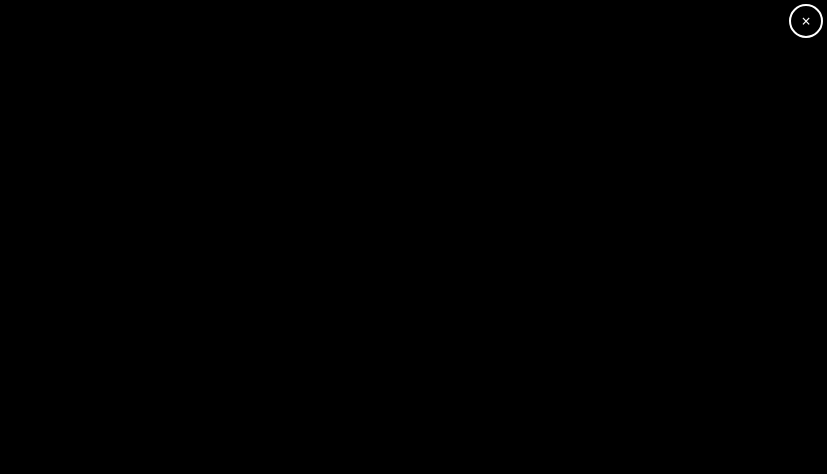
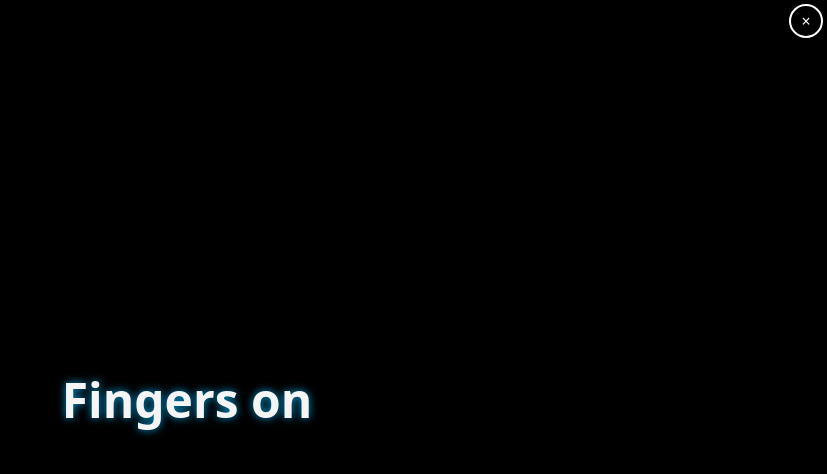
Before and after one commit to vijo95/finger-picker, a React (Vite) app: page / in a window 1280 px wide. Both pictures are taken after a click on the button "Start". Shown: the top 474 px of the page, without its empty margins (453-1280 px from the left). Built offline with nearby package versions, Linux system fonts and the light colour scheme.

Commit message:
groups mode

```diff
--- a/src/App.tsx
+++ b/src/App.tsx
@@ -7,7 +7,7 @@ export type GameMode = "groups" | "winners";
 
 export default function App(): JSX.Element {
   const [gameMode, setGameMode] = useState<GameMode>("winners");
-  const [numberOfWinners, setNumberOfWinnersOrGroups] = useState(1);
+  const [numberOfWinnersOrGroups, setNumberOfWinnersOrGroups] = useState(1);
   const [gameStarted, setGameStarted] = useState(false);
   return (
     <>
@@ -20,7 +20,8 @@ export default function App(): JSX.Element {
         />
       ) : (
         <TouchArea
-          numberOfWinners={numberOfWinners}
+          gameMode={gameMode}
+          numberOfWinnersOrGroups={numberOfWinnersOrGroups}
           setGameStarted={setGameStarted}
           setNumberOfWinnersOrGroups={setNumberOfWinnersOrGroups}
         />
--- a/src/components/settings/settings.css
+++ b/src/components/settings/settings.css
@@ -70,6 +70,8 @@
   box-shadow: 0 4px 10px rgba(0, 0, 0, 0.2);
   width: 200px;
   user-select: none;
+
+  position: relative;
 }
 
 .buttonStyled:hover {
@@ -151,3 +153,8 @@
   outline: 2px solid #93c5fd;
   outline-offset: 2px;
 }
+
+.playIcon {
+  width: 30px;
+  height: 30px;
+}
--- a/src/components/settings/settings.tsx
+++ b/src/components/settings/settings.tsx
@@ -1,5 +1,7 @@
 import type { GameMode } from "../../App";
 import "./settings.css";
+import groupIcon from "../../assets/icons8-group-96.png";
+import winnerIcon from "../../assets/icons8-podium-80.png";
 
 export const Settings = ({
   gameMode,
@@ -23,7 +25,19 @@ export const Settings = ({
           onChange={() => setGameMode("groups")}
         />
         <span className="radiomark" />
-        <span style={{ color: "white", userSelect: "none" }}>Groups</span>
+        <span
+          style={{
+            color: "white",
+            userSelect: "none",
+            display: "flex",
+            alignItems: "center",
+            justifyContent: "center",
+            gap: 8,
+          }}
+        >
+          <span>Groups</span>
+          <img src={groupIcon} alt="play icon" className="playIcon" />
+        </span>
       </label>
       <label className="radio">
         <input
@@ -34,8 +48,18 @@ export const Settings = ({
           onChange={() => setGameMode("winners")}
         />
         <span className="radiomark" />
-        <span style={{ color: "white", userSelect: "none" }}>
-          Number of Winners
+        <span
+          style={{
+            color: "white",
+            userSelect: "none",
+            display: "flex",
+            alignItems: "center",
+            justifyContent: "center",
+            gap: 8,
+          }}
+        >
+          <span>Winners</span>
+          <img src={winnerIcon} alt="play icon" className="playIcon" />
         </span>
       </label>
 
--- a/src/components/touchArea/touchArea.css
+++ b/src/components/touchArea/touchArea.css
@@ -43,3 +43,36 @@
     transform: translate(-50%, -50%) scale(1);
   }
 }
+
+.closedIcon {
+  display: flex;
+  justify-content: center;
+  align-items: center;
+  color: white;
+  height: 30px;
+  width: 30px;
+  border-radius: 50%;
+  border: 2px solid white;
+  position: absolute;
+  top: 4px;
+  right: 4px;
+  user-select: none;
+}
+
+.fingerOn {
+  position: absolute;
+  color: whitesmoke;
+  font-weight: bold;
+  font-size: 3rem;
+  text-align: center;
+  padding: 1rem;
+  display: flex;
+  justify-content: center;
+  align-items: center;
+  user-select: none;
+  text-shadow: 0px 0px 8px #0098d4;
+  top: 50%;
+  left: 50%;
+  transform: translate(-50%, -50%);
+  pointer-events: none;
+}
--- a/src/components/touchArea/touchArea.tsx
+++ b/src/components/touchArea/touchArea.tsx
@@ -1,19 +1,33 @@
 import "./touchArea.css";
-import { useCallback, useEffect, useRef, useState, type FC } from "react";
-import { TouchPoint, WinnerTouchPoint } from "../touchPoint/touchPoint";
+import React, {
+  useCallback,
+  useEffect,
+  useRef,
+  useState,
+  type FC,
+} from "react";
+import {
+  GroupTouchPoint,
+  TouchPoint,
+  WinnerTouchPoint,
+} from "../touchPoint/touchPoint";
 import { useTouch, type Point } from "../../hooks/useTouch";
 import CountdownTimer from "../timer/timer";
+import type { GameMode } from "../../App";
 
 export const TouchArea: FC<{
-  numberOfWinners: number;
+  gameMode: GameMode;
+  numberOfWinnersOrGroups: number;
   setGameStarted: React.Dispatch<React.SetStateAction<boolean>>;
   setNumberOfWinnersOrGroups: React.Dispatch<React.SetStateAction<number>>;
 }> = ({
-  numberOfWinners,
+  gameMode,
+  numberOfWinnersOrGroups,
   setGameStarted,
   setNumberOfWinnersOrGroups,
 }: {
-  numberOfWinners: number;
+  gameMode: GameMode;
+  numberOfWinnersOrGroups: number;
   setGameStarted: React.Dispatch<React.SetStateAction<boolean>>;
   setNumberOfWinnersOrGroups: React.Dispatch<React.SetStateAction<number>>;
 }) => {
@@ -22,14 +36,34 @@ export const TouchArea: FC<{
   const [showTimer, setShowTimer] = useState<boolean>(false);
   const [countdownOver, setCountdownOver] = useState<boolean>(false);
   const [winners, setWinners] = useState<Point[]>([]);
+  const [groups, setGroups] = useState<Point[][]>([]);
+
+  console.log(gameMode);
 
   const timesUp = useCallback(() => {
     if (touches.size === 0) return;
 
     let touchArray = Array.from(touches.values());
+    if (gameMode === "groups") {
+      for (let i = touchArray.length - 1; i > 0; i--) {
+        const j = Math.floor(Math.random() * (i + 1));
+        [touchArray[i], touchArray[j]] = [touchArray[j], touchArray[i]];
+      }
+
+      const groups: Point[][] = Array.from(
+        { length: numberOfWinnersOrGroups },
+        () => []
+      );
+
+      touchArray.forEach((touch, i) => {
+        const groupIndex = i % numberOfWinnersOrGroups;
+        groups[groupIndex].push(touch);
+      });
+      setGroups(groups);
+    }
+    if (gameMode === "winners") {
       const selectedWinners: Point[] = [];
-
-    while (selectedWinners.length < numberOfWinners) {
+      while (selectedWinners.length < numberOfWinnersOrGroups) {
         const randomIndex = Math.floor(Math.random() * touchArray.length);
         const winner = touchArray[randomIndex];
         touchArray = touchArray.filter((_, i) => i !== randomIndex);
@@ -38,29 +72,52 @@ export const TouchArea: FC<{
           selectedWinners.push(winner);
         }
       }
+      setWinners(selectedWinners);
+    }
 
-    setWinners(selectedWinners);
     setShowTimer(false);
+    setTimeout(() => {
       setCountdownOver(true);
-  }, [touches, numberOfWinners, setWinners, setShowTimer, setCountdownOver]);
+    }, 2000);
+  }, [
+    touches,
+    numberOfWinnersOrGroups,
+    gameMode,
+    setGroups,
+    setWinners,
+    setShowTimer,
+    setCountdownOver,
+  ]);
 
   useEffect(() => {
-    if (numberOfWinners <= touches.size) {
+    if (numberOfWinnersOrGroups <= touches.size) {
       setShowTimer(true);
     } else {
       setShowTimer(false);
     }
-  }, [touches?.size, numberOfWinners]);
+  }, [touches?.size, numberOfWinnersOrGroups]);
+
+  console.log(groups);
 
   return (
     <div ref={wrapperRef} className="container">
-      {winners?.length < 1
+      {winners?.length < 1 && groups?.length < 1
         ? [...touches.entries()].map(([id, point]) => (
             <TouchPoint key={id} x={point.x} y={point.y} />
           ))
-        : winners.map((point) => (
+        : 1 <= winners?.length
+        ? winners.map((point) => (
             <WinnerTouchPoint key={point.id} x={point.x} y={point.y} />
+          ))
+        : 1 <= groups?.length
+        ? groups.map((group, i) => (
+            <React.Fragment key={i}>
+              {group?.map((g) => (
+                <GroupTouchPoint key={g.id} x={g.x} y={g.y} color={i} />
               ))}
+            </React.Fragment>
+          ))
+        : null}
 
       {showTimer && !countdownOver ? (
         <CountdownTimer initialSeconds={5} onComplete={timesUp} />
@@ -71,6 +128,7 @@ export const TouchArea: FC<{
             className="buttonStyled"
             onClick={() => {
               setWinners([]);
+              setGroups([]);
               setCountdownOver(false);
             }}
           >
@@ -89,20 +147,7 @@ export const TouchArea: FC<{
       ) : null}
 
       <div
-        style={{
-          display: "flex",
-          justifyContent: "center",
-          alignItems: "center",
-          color: "white",
-          height: 30,
-          width: 30,
-          borderRadius: "50%",
-          border: "2px solid white",
-          position: "absolute",
-          top: 4,
-          right: 4,
-          userSelect: "none",
-        }}
+        className="closedIcon"
         onClick={() => {
           setNumberOfWinnersOrGroups(1);
           setGameStarted(false);
@@ -110,6 +155,9 @@ export const TouchArea: FC<{
       >
         &times;
       </div>
+      {touches?.size < numberOfWinnersOrGroups && !countdownOver ? (
+        <span className="fingerOn">Fingers on</span>
+      ) : null}
     </div>
   );
 };
--- a/src/components/touchPoint/touchPoint.css
+++ b/src/components/touchPoint/touchPoint.css
@@ -1,18 +1,16 @@
-.touchPoint {
+.genericTouchPoint {
   width: 80px;
   height: 80px;
-  background-color: rgba(0, 152, 212, 0.5);
   border-radius: 50%;
   position: absolute;
+}
+
+.touchPoint {
+  background-color: rgba(0, 152, 212, 0.5);
   border: 4px solid #0098d4;
 }
 
 .winnerTouchPoint {
-  width: 80px;
-  height: 80px;
-  position: absolute;
-  border-radius: 50%;
-
   animation: winnerTouch 0.3s ease-in-out infinite alternate;
 
   background-color: rgba(10, 133, 98, 1);
@@ -32,3 +30,28 @@
     border: 4px dashed #00ff85;
   }
 }
+
+.groupTouchPoint1 {
+  background-color: rgba(0, 152, 212, 0.5);
+  border: 4px solid #0098d4;
+}
+
+.groupTouchPoint2 {
+  background-color: rgba(10, 133, 98, 0.5);
+  border: 4px solid #00ff85;
+}
+
+.groupTouchPoint3 {
+  background-color: rgba(110, 10, 10);
+  border: 4px solid #d40808;
+}
+
+.groupTouchPoint4 {
+  background-color: rgba(171, 171, 5, 0.5);
+  border: 4px solid #e0e010;
+}
+
+.groupTouchPoint5 {
+  background-color: rgba(145, 145, 145, 0.5);
+  border: 4px solid #ffffff;
+}
--- a/src/components/touchPoint/touchPoint.tsx
+++ b/src/components/touchPoint/touchPoint.tsx
@@ -3,7 +3,7 @@ import "./touchPoint.css";
 export const TouchPoint = ({ x, y }: { x: number; y: number }) => {
   return (
     <div
-      className="touchPoint"
+      className="genericTouchPoint touchPoint"
       style={{
         left: x - 44,
         top: y - 44,
@@ -15,7 +15,7 @@ export const TouchPoint = ({ x, y }: { x: number; y: number }) => {
 export const WinnerTouchPoint = ({ x, y }: { x: number; y: number }) => {
   return (
     <div
-      className="winnerTouchPoint"
+      className="genericTouchPoint winnerTouchPoint"
       style={{
         left: x - 44,
         top: y - 44,
@@ -23,3 +23,23 @@ export const WinnerTouchPoint = ({ x, y }: { x: number; y: number }) => {
     />
   );
 };
+
+export const GroupTouchPoint = ({
+  x,
+  y,
+  color,
+}: {
+  x: number;
+  y: number;
+  color: number;
+}) => {
+  return (
+    <div
+      className={`genericTouchPoint touchPoint groupTouchPoint${color}`}
+      style={{
+        left: x - 44,
+        top: y - 44,
+      }}
+    />
+  );
+};
```
Also changed, not shown: src/assets/icons8-group-96.png (added), src/assets/icons8-podium-80.png (added). Lines whose indentation alone changed are shown as unchanged.
